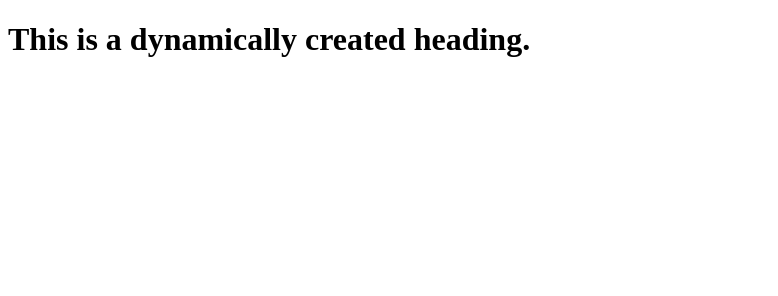
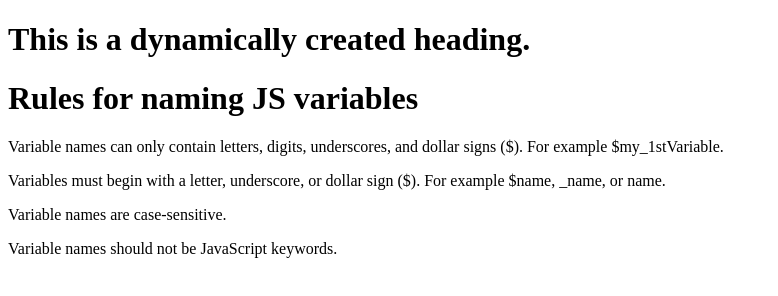
Before and after one commit to Saddamhussainveeghio/Javasript-Assignment-2, a plain HTML site: page index.html in a window 1280 px wide. Shown: the whole page, without its empty margins (0-778 px from the left). Drawn offline with Linux system fonts and the light colour scheme.

Commit message:
assignment completed

```diff
--- a/index.html
+++ b/index.html
@@ -12,16 +12,16 @@
 heading.textContent = "Rules for naming JS variables";
 
 let para1 = document.createElement("p");
-rule1.textContent = "Variable names can only contain letters, digits, underscores, and dollar signs ($). For example $my_1stVariable.";
+para1.textContent = "Variable names can only contain letters, digits, underscores, and dollar signs ($). For example $my_1stVariable.";
 
 let para2 = document.createElement("p");
-rule2.textContent = "Variables must begin with a letter, underscore, or dollar sign ($). For example $name, _name, or name.";
+para2.textContent = "Variables must begin with a letter, underscore, or dollar sign ($). For example $name, _name, or name.";
 
 let para3 = document.createElement("p");
-rule3.textContent = "Variable names are case-sensitive.";
+para3.textContent = "Variable names are case-sensitive.";
 
 let para4 = document.createElement("p");
-rule4.textContent = "Variable names should not be JavaScript keywords.";
+para4.textContent = "Variable names should not be JavaScript keywords.";
 
 document.body.appendChild(heading);
 document.body.appendChild(para1);
```
Also changed, not shown: javascript/assign4task2.js (+5 -5 lines).
